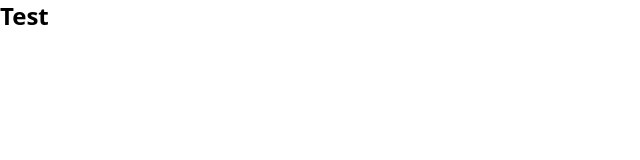
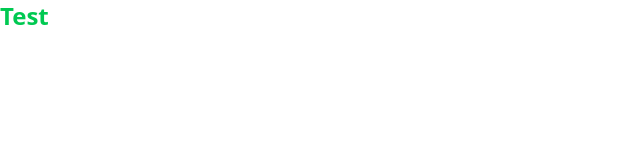
Before and after one commit to JorgeAgar/PowerLog, a React (Vite) app: page / in a window 1280 px wide. Shown: the top 160 px of the page, without its empty margins (0-640 px from the left). Built offline with nearby package versions, Linux system fonts and the light colour scheme.

Commit message:
Correctly import tailwind plugin

```diff
--- a/src/App.jsx
+++ b/src/App.jsx
@@ -2,7 +2,7 @@
 function App() {
   return (
     <>
-      <p className="text-2xl font-bold">Test</p>
+      <p className="text-2xl font-bold text-green-500">Test</p>
     </>
   )
 }
--- a/vite.config.js
+++ b/vite.config.js
@@ -1,7 +1,8 @@
 import { defineConfig } from 'vite'
 import react from '@vitejs/plugin-react-swc'
+import tailwindcss from '@tailwindcss/vite'
 
 // https://vite.dev/config/
 export default defineConfig({
-  plugins: [react()],
+  plugins: [react(), tailwindcss()],
 })
```
